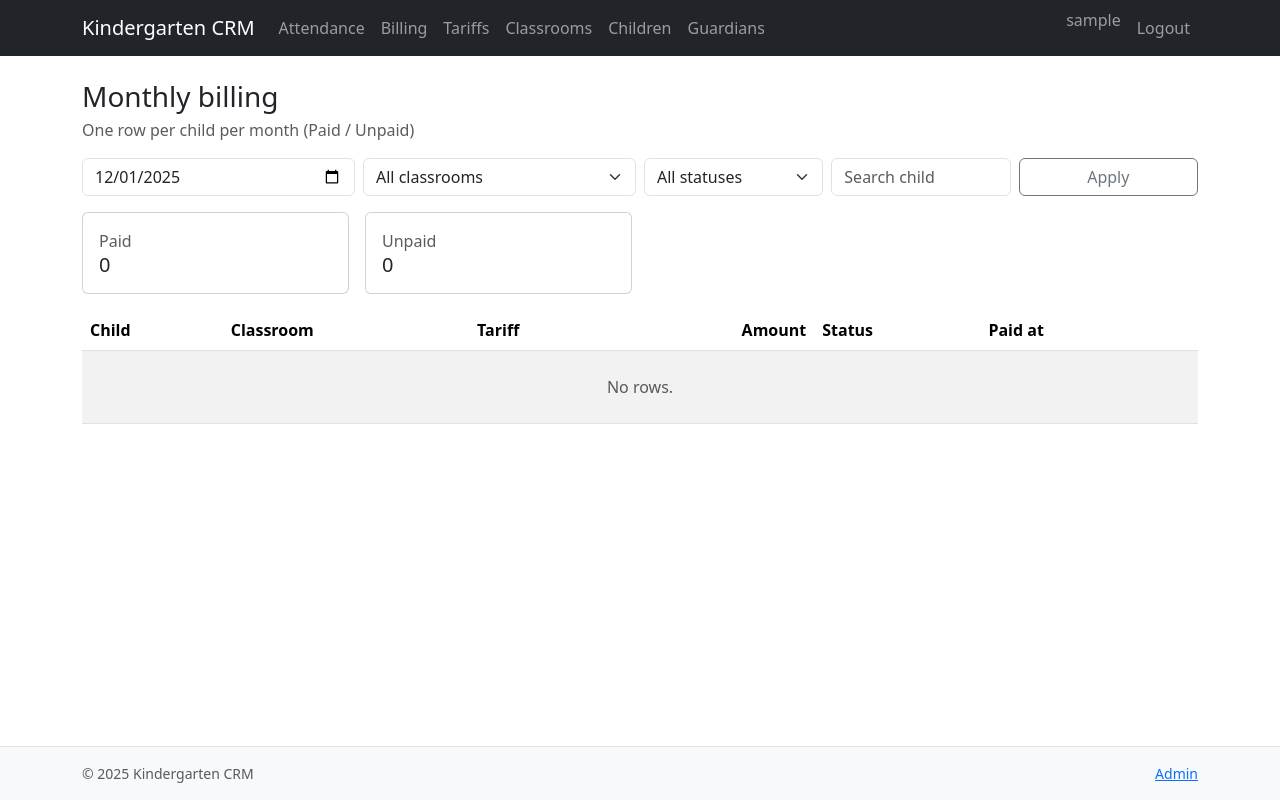
After one commit to My-name-is-Jamshidbek/kindergarten-crm, a Django app: page /billing/monthly/ in a window 1280 px wide. The commit adds this page. Run offline with Django 5.2, Linux system fonts and the light colour scheme; the visitor is signed in with stand-in values (Sample User, id 1); data that the repository does not hold is empty; parts of the project's set-up code (start-up, migrations or seed data) failed here and were passed over.

Commit message:
Add monthly billing and tariff management features
- Implemented MonthlyBilling model to track monthly charges for children.
- Created Tariff model to define different fee structures.
- Added management commands to seed demo data for tariffs and monthly billing.
- Developed views and templates for listing, creating, updating, and deleting tariffs.
- Introduced monthly billing list view with functionality to mark bills as paid or unpaid.
- Updated models to establish relationships between Child, Tariff, and MonthlyBilling.
- Enhanced tests to cover new billing and tariff functionalities.

```diff
--- a/core/urls.py
+++ b/core/urls.py
@@ -48,6 +48,10 @@ urlpatterns = [
         views.GuardianDeleteView.as_view(),
         name="guardian_delete",
     ),
+	path("tariffs/", views.TariffListView.as_view(), name="tariff_list"),
+	path("tariffs/create/", views.TariffCreateView.as_view(), name="tariff_create"),
+	path("tariffs/<int:pk>/edit/", views.TariffUpdateView.as_view(), name="tariff_update"),
+	path("tariffs/<int:pk>/delete/", views.TariffDeleteView.as_view(), name="tariff_delete"),
     path("attendance/", views.AttendanceListView.as_view(), name="attendance_list"),
     path(
         "attendance/<int:pk>/edit/",
@@ -69,4 +73,12 @@ urlpatterns = [
         views.AttendanceBulkMarkPresentView.as_view(),
         name="attendance_bulk_mark_present",
     ),
+
+    # Billing
+    path("billing/monthly/", views.MonthlyBillingListView.as_view(), name="billing_monthly_list"),
+    path(
+        "billing/monthly/mark/<str:status>/",
+        views.MonthlyBillingMarkView.as_view(),
+        name="billing_monthly_mark",
+    ),
 ]
--- a/core/views.py
+++ b/core/views.py
@@ -1,28 +1,35 @@
 from __future__ import annotations
 
 from datetime import datetime
+from decimal import Decimal
 
 from django.contrib import messages
 from django.contrib.auth.mixins import LoginRequiredMixin
+from django.db import models
 from django.db.models import QuerySet
 from datetime import date
 
 from django.http import HttpRequest, HttpResponse, HttpResponseBadRequest, HttpResponseRedirect
-from django.urls import reverse_lazy
+from datetime import timedelta
+
+from django.shortcuts import get_object_or_404, redirect, render
+from django.urls import reverse, reverse_lazy
 from django.utils import timezone
 from django.views import View
-from django.views.generic import CreateView, DeleteView, ListView, TemplateView, UpdateView
+from django.views.generic import CreateView, DeleteView, DetailView, ListView, TemplateView, UpdateView
 
-from .forms import (
-	AttendanceForm,
-	ChildForm,
-	ClassroomForm,
-	GuardianForm,
-	SearchQuery,
-	child_search_filter,
-	classroom_search_filter,
+from .forms import AttendanceForm, ChildForm, ClassroomForm, GuardianForm, TariffForm, SearchQuery, child_search_filter, classroom_search_filter
+from .models import (
+	Attendance,
+	AttendanceStatus,
+	Child,
+	ChildStatus,
+	Classroom,
+	Guardian,
+	Tariff,
+	MonthlyBilling,
+	MonthlyBillingStatus,
 )
-from .models import Attendance, AttendanceStatus, Child, ChildStatus, Classroom, Guardian
 
 
 class PageTitleMixin:
@@ -204,6 +211,61 @@ class GuardianDeleteView(LoginRequiredMixin, DeleteView):
 		return super().form_valid(form)
 
 
+class TariffListView(LoginRequiredMixin, ListView):
+	model = Tariff
+	template_name = "core/tariff_list.html"
+	context_object_name = "tariffs"
+	paginate_by = 10
+
+	def get_queryset(self) -> QuerySet[Tariff]:
+		qs: QuerySet[Tariff] = Tariff.objects.all().order_by("-is_active", "name")
+		q = (self.request.GET.get("q") or "").strip()
+		if q:
+			qs = qs.filter(models.Q(name__icontains=q) | models.Q(description__icontains=q))
+		return qs
+
+	def get_context_data(self, **kwargs: object) -> dict[str, object]:
+		ctx = super().get_context_data(**kwargs)
+		ctx["q"] = (self.request.GET.get("q") or "").strip()
+		return ctx
+
+
+class TariffCreateView(LoginRequiredMixin, PageTitleMixin, CreateView):
+	model = Tariff
+	form_class = TariffForm
+	template_name = "core/form.html"
+	success_url = reverse_lazy("core:tariff_list")
+	page_title = "Create tariff"
+
+	def form_valid(self, form: TariffForm) -> HttpResponse:
+		response = super().form_valid(form)
+		messages.success(self.request, "Tariff created.")
+		return response
+
+
+class TariffUpdateView(LoginRequiredMixin, PageTitleMixin, UpdateView):
+	model = Tariff
+	form_class = TariffForm
+	template_name = "core/form.html"
+	success_url = reverse_lazy("core:tariff_list")
+	page_title = "Edit tariff"
+
+	def form_valid(self, form: TariffForm) -> HttpResponse:
+		response = super().form_valid(form)
+		messages.success(self.request, "Tariff updated.")
+		return response
+
+
+class TariffDeleteView(LoginRequiredMixin, DeleteView):
+	model = Tariff
+	template_name = "core/confirm_delete.html"
+	success_url = reverse_lazy("core:tariff_list")
+
+	def form_valid(self, form: object) -> HttpResponse:
+		messages.success(self.request, "Tariff deleted.")
+		return super().form_valid(form)
+
+
 def _parse_date(value: str | None) -> date:
 	if not value:
 		return timezone.localdate()
@@ -367,4 +429,114 @@ class AttendanceBulkMarkPresentView(LoginRequiredMixin, View):
 			f"{reverse_lazy('core:attendance_list')}?date={date_val.strftime('%Y-%m-%d')}&classroom={classroom_id}"
 		)
 
+
+
+
+def _parse_billing_month(value: str | None) -> str:
+	if not value:
+		return timezone.localdate().strftime("%Y-%m")
+	val = value.strip()
+	# Accept a date picker value (YYYY-MM-DD) and normalize to YYYY-MM.
+	if len(val) == 10 and val[4] == "-" and val[7] == "-":
+		val = val[:7]
+	try:
+		year = int(val[0:4])
+		month = int(val[5:7])
+	except Exception:
+		return timezone.localdate().strftime("%Y-%m")
+	if len(val) != 7 or val[4] != "-" or month < 1 or month > 12 or year < 1900:
+		return timezone.localdate().strftime("%Y-%m")
+	return val
+
+
+class MonthlyBillingListView(LoginRequiredMixin, ListView):
+	model = MonthlyBilling
+	template_name = "core/billing_monthly_list.html"
+	context_object_name = "rows"
+	paginate_by = 25
+
+	def dispatch(self, request: HttpRequest, *args: object, **kwargs: object) -> HttpResponse:
+		self.billing_month = _parse_billing_month(request.GET.get("month"))
+		return super().dispatch(request, *args, **kwargs)
+
+	def _auto_create_if_missing(self) -> None:
+		active_children = Child.objects.filter(status=ChildStatus.ACTIVE).select_related("tariff")
+		existing = set(
+			MonthlyBilling.objects.filter(billing_month=self.billing_month).values_list("child_id", flat=True)
+		)
+		to_create: list[MonthlyBilling] = []
+		for child in active_children:
+			if child.pk in existing:
+				continue
+			amount = child.tariff.amount if child.tariff else Decimal("0")
+			to_create.append(
+				MonthlyBilling(
+					child=child,
+					billing_month=self.billing_month,
+					amount=amount,
+					status=MonthlyBillingStatus.UNPAID,
+				)
+			)
+		if to_create:
+			MonthlyBilling.objects.bulk_create(to_create, ignore_conflicts=True)
+
+	def get_queryset(self) -> QuerySet[MonthlyBilling]:
+		self._auto_create_if_missing()
+		qs: QuerySet[MonthlyBilling] = MonthlyBilling.objects.select_related(
+			"child", "child__classroom", "child__tariff"
+		).filter(
+			billing_month=self.billing_month
+		)
+		q = (self.request.GET.get("q") or "").strip()
+		if q:
+			qs = qs.filter(child_search_filter(q))
+		classroom_id = (self.request.GET.get("classroom") or "").strip()
+		if classroom_id:
+			qs = qs.filter(child__classroom_id=classroom_id)
+		status = (self.request.GET.get("status") or "").strip()
+		if status:
+			qs = qs.filter(status=status)
+		return qs.order_by("child__last_name", "child__first_name")
+
+	def get_context_data(self, **kwargs: object) -> dict[str, object]:
+		ctx = super().get_context_data(**kwargs)
+		ctx["page_title"] = "Monthly billing"
+		ctx["month"] = self.billing_month
+		ctx["q"] = (self.request.GET.get("q") or "").strip()
+		ctx["classrooms"] = Classroom.objects.all().order_by("name")
+		ctx["selected_classroom"] = (self.request.GET.get("classroom") or "").strip()
+		ctx["selected_status"] = (self.request.GET.get("status") or "").strip()
+		ctx["statuses"] = MonthlyBillingStatus.choices
+
+		base_qs = MonthlyBilling.objects.filter(billing_month=self.billing_month)
+		ctx["count_paid"] = base_qs.filter(status=MonthlyBillingStatus.PAID).count()
+		ctx["count_unpaid"] = base_qs.filter(status=MonthlyBillingStatus.UNPAID).count()
+		return ctx
+
+
+class MonthlyBillingMarkView(LoginRequiredMixin, View):
+	def post(self, request: HttpRequest, status: str) -> HttpResponse:
+		if status not in {MonthlyBillingStatus.PAID, MonthlyBillingStatus.UNPAID}:
+			return HttpResponseBadRequest("Invalid status")
+		child_id = (request.POST.get("child") or "").strip()
+		month = _parse_billing_month(request.POST.get("month"))
+		if not child_id:
+			return HttpResponseBadRequest("Missing child")
+		child = get_object_or_404(Child.objects.select_related("tariff"), pk=child_id)
+		default_amount = child.tariff.amount if child.tariff else Decimal("0")
+		row, _ = MonthlyBilling.objects.get_or_create(
+			child_id=child_id,
+			billing_month=month,
+			defaults={"amount": default_amount, "status": MonthlyBillingStatus.UNPAID},
+		)
+		if status == MonthlyBillingStatus.PAID:
+			row.mark_paid()
+			messages.success(request, "Marked as paid.")
+		else:
+			row.mark_unpaid()
+			messages.success(request, "Marked as unpaid.")
+
+		return_url = request.META.get("HTTP_REFERER") or f"{reverse('core:billing_monthly_list')}?month={month}"
+		return HttpResponseRedirect(return_url)
+
 # Create your views here.
--- a/templates/base.html
+++ b/templates/base.html
@@ -32,6 +32,12 @@
             <li class="nav-item">
               <a class="nav-link" href="{% url 'core:attendance_list' %}">Attendance</a>
             </li>
+            <li class="nav-item">
+              <a class="nav-link" href="{% url 'core:billing_monthly_list' %}">Billing</a>
+            </li>
+			<li class="nav-item">
+			  <a class="nav-link" href="{% url 'core:tariff_list' %}">Tariffs</a>
+			</li>
             <li class="nav-item">
               <a class="nav-link" href="{% url 'core:classroom_list' %}">Classrooms</a>
             </li>
--- /dev/null
+++ b/templates/core/billing_monthly_list.html
@@ -0,0 +1,115 @@
+{% extends 'base.html' %}
+
+{% block title %}Monthly billing · Kindergarten CRM{% endblock %}
+
+{% block content %}
+  <div class="d-flex justify-content-between align-items-center mb-3">
+    <div>
+      <h1 class="h3 mb-1">Monthly billing</h1>
+      <div class="text-muted">One row per child per month (Paid / Unpaid)</div>
+    </div>
+  </div>
+
+  <form class="row g-2 mb-3" method="get">
+    <div class="col-md-3">
+      <input class="form-control" type="date" name="month" value="{{ month }}-01" />
+    </div>
+    <div class="col-md-3">
+      <select class="form-select" name="classroom">
+        <option value="">All classrooms</option>
+        {% for c in classrooms %}
+          <option value="{{ c.pk }}" {% if selected_classroom == c.pk|stringformat:'s' %}selected{% endif %}>{{ c.name }}</option>
+        {% endfor %}
+      </select>
+    </div>
+    <div class="col-md-2">
+      <select class="form-select" name="status">
+        <option value="">All statuses</option>
+        {% for value,label in statuses %}
+          <option value="{{ value }}" {% if selected_status == value %}selected{% endif %}>{{ label }}</option>
+        {% endfor %}
+      </select>
+    </div>
+    <div class="col-md-2">
+      <input class="form-control" name="q" placeholder="Search child" value="{{ q }}" />
+    </div>
+    <div class="col-md-2 d-grid">
+      <button class="btn btn-outline-secondary" type="submit">Apply</button>
+    </div>
+  </form>
+
+  <div class="row g-3 mb-3">
+    <div class="col-md-3">
+      <div class="card"><div class="card-body"><div class="text-muted">Paid</div><div class="h5 mb-0">{{ count_paid }}</div></div></div>
+    </div>
+    <div class="col-md-3">
+      <div class="card"><div class="card-body"><div class="text-muted">Unpaid</div><div class="h5 mb-0">{{ count_unpaid }}</div></div></div>
+    </div>
+  </div>
+
+  <div class="table-responsive">
+    <table class="table table-striped align-middle">
+      <thead>
+        <tr>
+          <th>Child</th>
+          <th>Classroom</th>
+		  <th>Tariff</th>
+		  <th class="text-end">Amount</th>
+          <th>Status</th>
+          <th>Paid at</th>
+          <th></th>
+        </tr>
+      </thead>
+      <tbody>
+        {% for row in rows %}
+          <tr>
+            <td>{{ row.child.last_name }}, {{ row.child.first_name }}</td>
+            <td>{{ row.child.classroom.name }}</td>
+			<td>{% if row.child.tariff %}{{ row.child.tariff.name }}{% else %}—{% endif %}</td>
+			<td class="text-end">{% if row.child.tariff %}{{ row.child.tariff.amount }}{% else %}—{% endif %}</td>
+            <td><span class="badge bg-{{ row.badge_class }}">{{ row.get_status_display }}</span></td>
+            <td>{% if row.paid_at %}{{ row.paid_at|date:'Y-m-d H:i' }}{% else %}—{% endif %}</td>
+            <td class="text-end">
+              <div class="d-flex justify-content-end gap-2">
+                <form method="post" action="{% url 'core:billing_monthly_mark' 'paid' %}">
+                  {% csrf_token %}
+                  <input type="hidden" name="child" value="{{ row.child.pk }}" />
+                  <input type="hidden" name="month" value="{{ month }}" />
+                  <button class="btn btn-sm btn-success" type="submit">Mark Paid</button>
+                </form>
+                <form method="post" action="{% url 'core:billing_monthly_mark' 'unpaid' %}">
+                  {% csrf_token %}
+                  <input type="hidden" name="child" value="{{ row.child.pk }}" />
+                  <input type="hidden" name="month" value="{{ month }}" />
+                  <button class="btn btn-sm btn-outline-secondary" type="submit">Mark Unpaid</button>
+                </form>
+              </div>
+            </td>
+          </tr>
+        {% empty %}
+          <tr><td colspan="7" class="text-center text-muted py-4">No rows.</td></tr>
+        {% endfor %}
+      </tbody>
+    </table>
+  </div>
+
+  {% if is_paginated %}
+    <nav aria-label="Pagination">
+      <ul class="pagination">
+        {% if page_obj.has_previous %}
+          <li class="page-item"><a class="page-link" href="?month={{ month|urlencode }}&classroom={{ selected_classroom|urlencode }}&status={{ selected_status|urlencode }}&q={{ q|urlencode }}&page={{ page_obj.previous_page_number }}">Previous</a></li>
+        {% else %}
+          <li class="page-item disabled"><span class="page-link">Previous</span></li>
+        {% endif %}
+
+        <li class="page-item disabled"><span class="page-link">Page {{ page_obj.number }} of {{ page_obj.paginator.num_pages }}</span></li>
+
+        {% if page_obj.has_next %}
+          <li class="page-item"><a class="page-link" href="?month={{ month|urlencode }}&classroom={{ selected_classroom|urlencode }}&status={{ selected_status|urlencode }}&q={{ q|urlencode }}&page={{ page_obj.next_page_number }}">Next</a></li>
+        {% else %}
+          <li class="page-item disabled"><span class="page-link">Next</span></li>
+        {% endif %}
+      </ul>
+    </nav>
+  {% endif %}
+{% endblock %}
```
Also changed, not shown: core/admin.py (+33 -2 lines), core/forms.py (+19 -2 lines), core/management/commands/seed_demo_data.py (+90 -1 lines), core/models.py (+84 -1 lines), core/tests.py (+62 -2 lines), templates/core/tariff_list.html (added, +92 -0 lines), README.md, core/migrations/0003_feetype_childfee_invoice_invoiceitem_payment_and_more.py (added), core/migrations/0004_monthlybilling.py (added), core/migrations/0005_remove_invoiceitem_fee_type_remove_invoice_child_and_more.py (added), core/migrations/0006_tariff_child_tariff.py (added).
